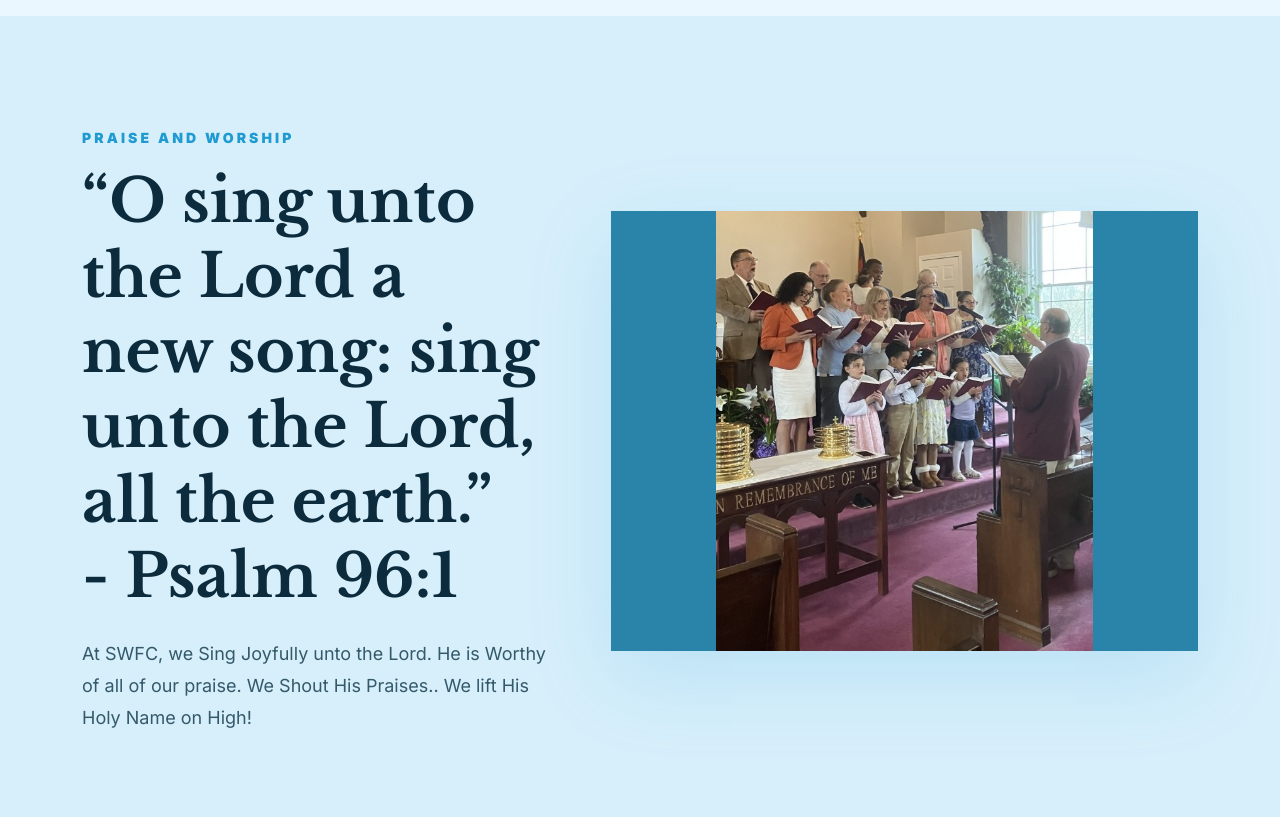
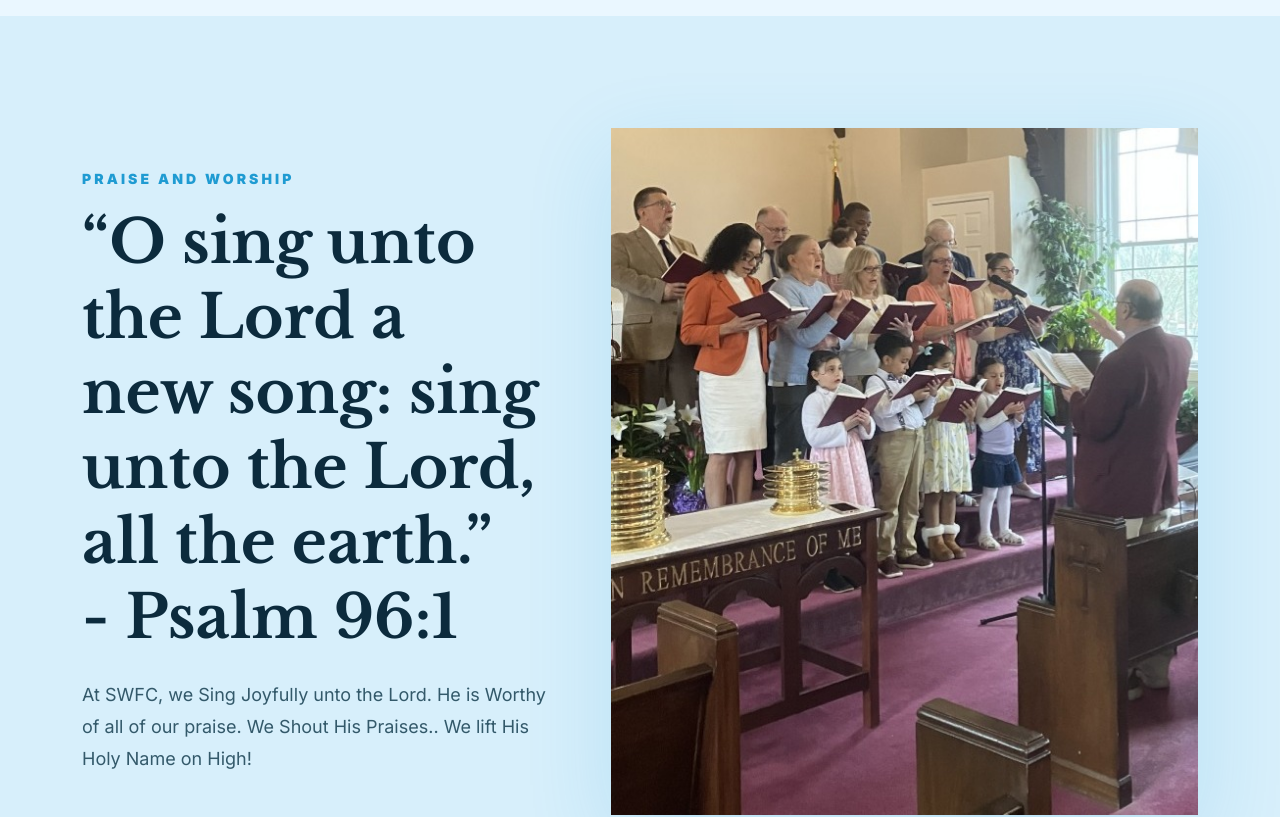
Before and after one commit to edesent/stillwater-christian-fellowship, a Next.js app: page / in a window 1280 px wide. Shown: the part 8660-9477 px from the top of the page. Built offline with nearby package versions, Linux system fonts and the light colour scheme.

Commit message:
Fit Praise and Worship photo container to image shape

```diff
--- a/src/app/page.tsx
+++ b/src/app/page.tsx
@@ -605,13 +605,14 @@ function Worship() {
             praise. We Shout His Praises.. We lift His Holy Name on High!
           </p>
         </div>
-        <div className="relative aspect-[4/3] overflow-hidden bg-fern soft-shadow">
+        <div className="overflow-hidden bg-fern soft-shadow">
           <Image
             src="/uploads/pjoedirectschoir-cropped-4-26.jpg"
             alt="Pastor Joe directing the Still Water Christian Fellowship choir"
-            fill
+            width={599}
+            height={701}
             sizes="(min-width: 1024px) 52vw, 100vw"
-            className="object-contain"
+            className="h-auto w-full"
           />
         </div>
       </div>
```
